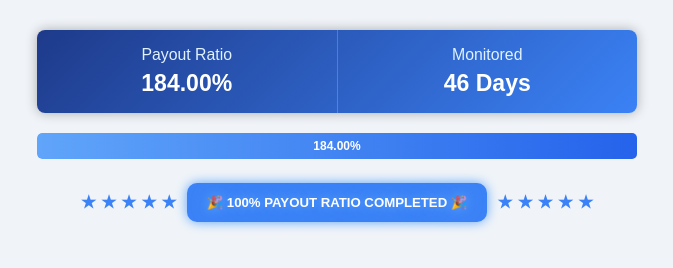
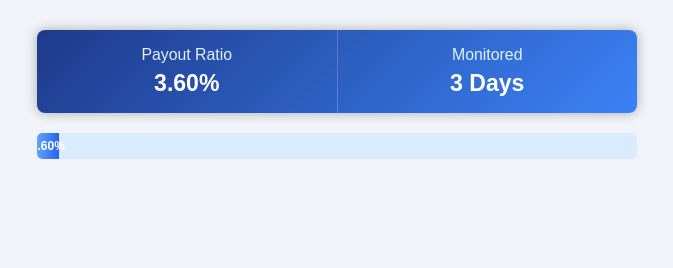
Before and after one commit to bestbtcsites/MainerTron, a plain HTML site: page index.html in a window 1280 px wide. Shown: the whole page, without its empty margins (303-976 px from the left). Drawn offline with Linux system fonts and the light colour scheme.

Commit message:
index.html

```diff
--- a/index.html
+++ b/index.html
@@ -140,10 +140,10 @@
   </div>
 
   <script>
-    const startDate = new Date("2025-06-27");
+    const startDate = new Date("2025-08-09");
     const today = new Date();
     const daysElapsed = Math.floor((today - startDate) / (1000 * 60 * 60 * 24)) + 1;
-    const payoutRatio = (4 * daysElapsed).toFixed(2);
+    const payoutRatio = (1.20 * daysElapsed).toFixed(2);
 
     document.getElementById("roi").innerText = payoutRatio + "%";
     document.getElementById("days").innerText = daysElapsed + " Days";
```
